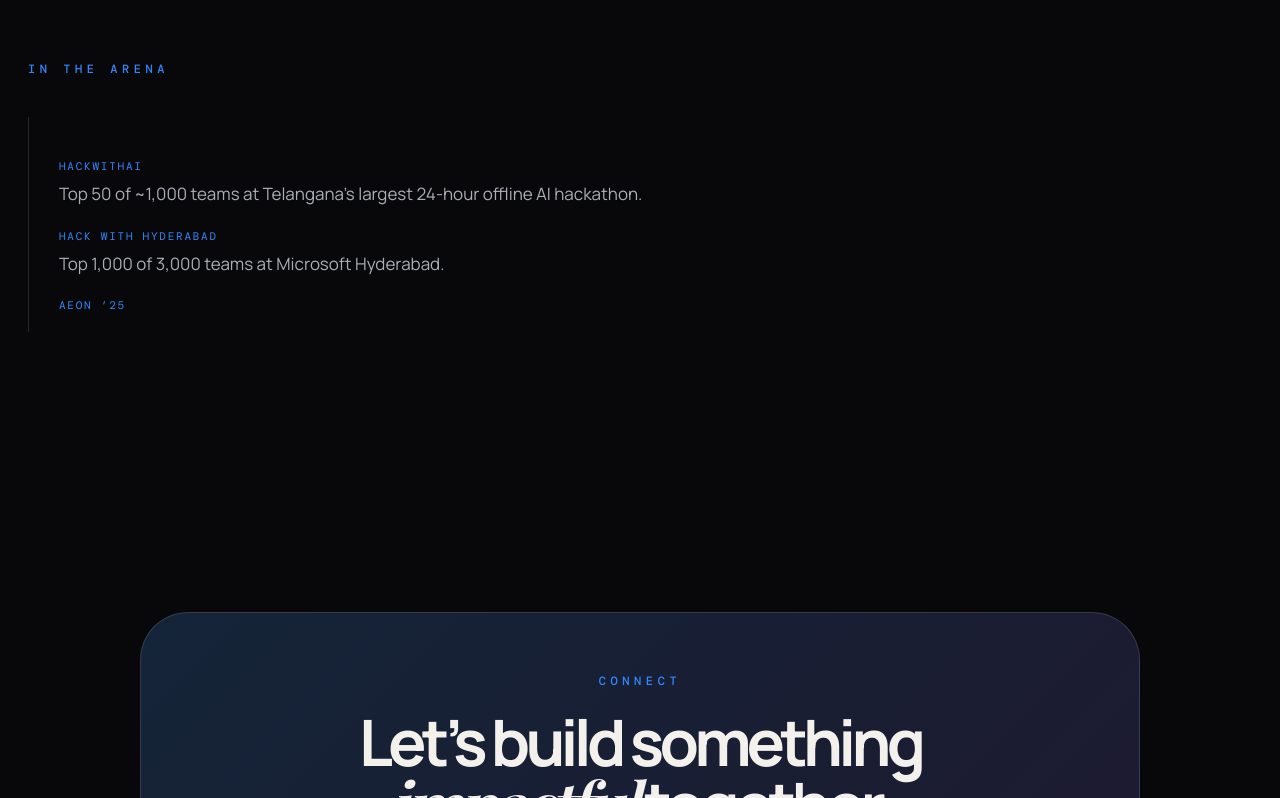
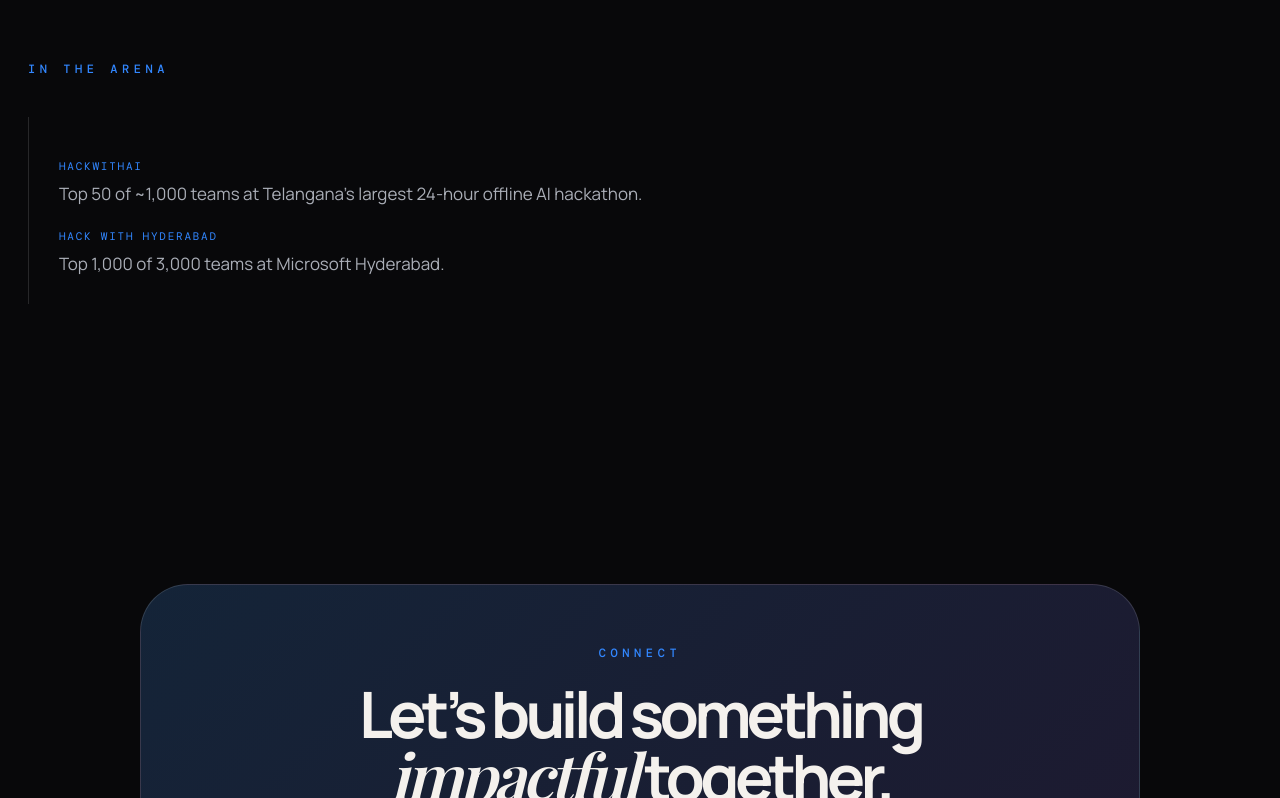
Before and after one commit to Karthik-Sriram-11/Portfolio, a React (Vite) app: page / in a window 1280 px wide. Shown: the part 6166-6964 px from the top of the page. Built offline with nearby package versions, Linux system fonts and the light colour scheme; a web font is replaced by a local one.

Commit message:
remove: AEON '25 from achievements

```diff
--- a/src/App.tsx
+++ b/src/App.tsx
@@ -71,7 +71,7 @@ function Home() {
       </section>
       <section id="craft" className="section craft"><motion.div {...reveal} className="eyebrow accent">SELECTED WORKS</motion.div><motion.div className="craft-title" {...reveal}><h2>Craft</h2><span>0{projects.length} PROJECTS</span></motion.div><div className="project-stack">{projects.map((p, i) => <motion.article {...reveal} className={`project project-${p.color} ${i % 2 ? 'reverse' : ''}`} key={p.slug}><div className="project-copy"><div className="project-label"><b>0{i+1} — PROJECT</b><span>{p.type}</span></div><h3>{p.name}</h3><p>{p.description}</p><div className="tags">{p.stack.map(s=><span key={s}>{s}</span>)}</div><div className="project-links"><a href={p.github} target="_blank" rel="noreferrer"><Github/> CODE</a><Link to={`/work/${p.slug}`}>CASE STUDY <ArrowDownRight/></Link></div></div><div className="project-poster"><div className="poster-card"><small>{p.name.toUpperCase()}</small><strong>{p.statement}</strong></div></div></motion.article>)}</div></section>
       <section id="stack" className="section arsenal"><motion.div {...reveal} className="eyebrow">03 / TECH ARSENAL</motion.div><motion.h2 {...reveal}>The tools are<br/><i>only the beginning.</i></motion.h2><div className="skill-grid">{Object.entries(skills).map(([group, list])=><motion.div {...reveal} className="skill-block" key={group}><h3>{group}</h3>{list.map(x=><span key={x}>{x}<b>↗</b></span>)}</motion.div>)}</div></section>
-      <section id="arena" className="section experience"><motion.div {...reveal} className="eyebrow accent">IN THE ARENA</motion.div><motion.div {...reveal} className="achievement-bar"><span>HACKWITHAI</span><p>Top 50 of ~1,000 teams at Telangana’s largest 24-hour offline AI hackathon.</p><span>HACK WITH HYDERABAD</span><p>Top 1,000 of 3,000 teams at Microsoft Hyderabad.</p><span>AEON ’25</span></motion.div></section>
+      <section id="arena" className="section experience"><motion.div {...reveal} className="eyebrow accent">IN THE ARENA</motion.div><motion.div {...reveal} className="achievement-bar"><span>HACKWITHAI</span><p>Top 50 of ~1,000 teams at Telangana’s largest 24-hour offline AI hackathon.</p><span>HACK WITH HYDERABAD</span><p>Top 1,000 of 3,000 teams at Microsoft Hyderabad.</p></motion.div></section>
       <section className="section playground"><motion.div {...reveal} className="eyebrow">05 / PLAYGROUND</motion.div><motion.div {...reveal} className="play-card"><div><span className="status"><i/> LIVE EXPERIMENT</span><h2>Type faster.<br/>Think <i>sharper.</i></h2><p>A tiny typing laboratory built for focus.</p><button onClick={() => alert('Playground modules are ready for expansion.')}>Launch experiment <MoveRight/></button></div><div className="typing"><span>64</span><small>WPM</small><div className="progress"><i></i></div><p>“Great software is the art of making complexity feel invisible.”</p></div></motion.div></section>
       <section id="connect" className="section contact"><motion.div {...reveal} className="contact-shell"><div><div className="eyebrow accent">CONNECT</div><h2>Let’s build something<br/><i>impactful</i> together.</h2><p>Open for internships, hackathons, freelance, and thoughtful collaborations. Reach out — I reply fast.</p><div className="contact-actions"><a href="mailto:karthiksriram.dev@gmail.com"><Mail/> EMAIL</a><a href="https://github.com/Karthik-Sriram-11"><Github/> GITHUB</a><a href="https://linkedin.com/in/karthiksriram11"><Linkedin/> LINKEDIN</a></div><p className="location"><MapPin/> Hyderabad, Telangana, India</p></div><form onSubmit={sendMessage}>{formState === 'sent' ? <div className="sent"><Sparkles/> Message received. I’ll be in touch.</div> : <><input required name="name" placeholder="Your name"/><input required name="email" type="email" placeholder="Email address"/><input className="honeypot" name="botcheck" tabIndex={-1} autoComplete="off"/><textarea required name="message" placeholder="Tell me a little about it" rows={4}/><button disabled={formState === 'sending'}>{formState === 'sending' ? 'Sending…' : <>Send a note <ArrowUpRight/></>}</button>{formState === 'error' && <p className="form-error">{formError}</p>}</>}</form></motion.div></section>
     </main><footer><span>© 2026 Karthik Sriram</span><span>Made with curiosity & restraint.</span></footer>
```
